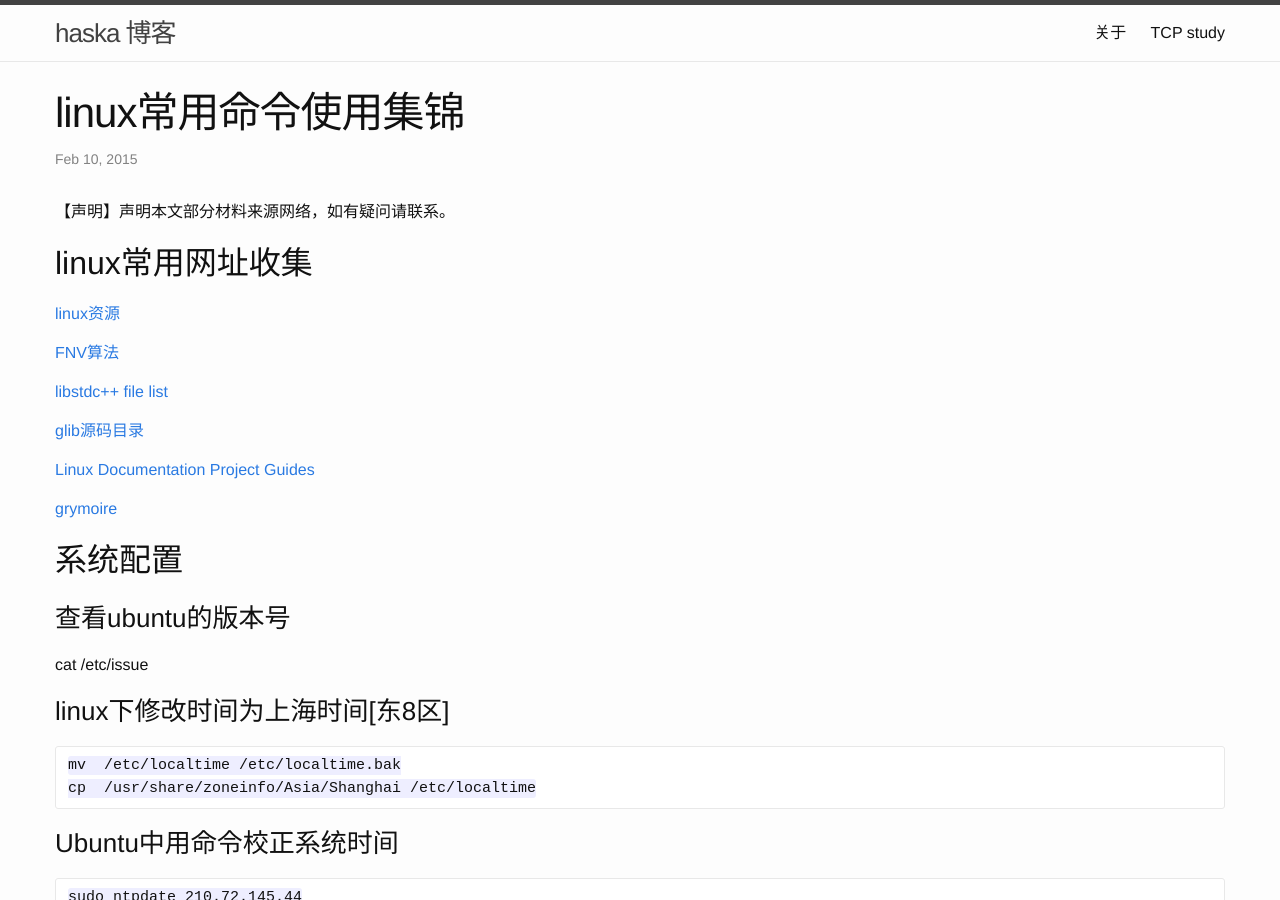
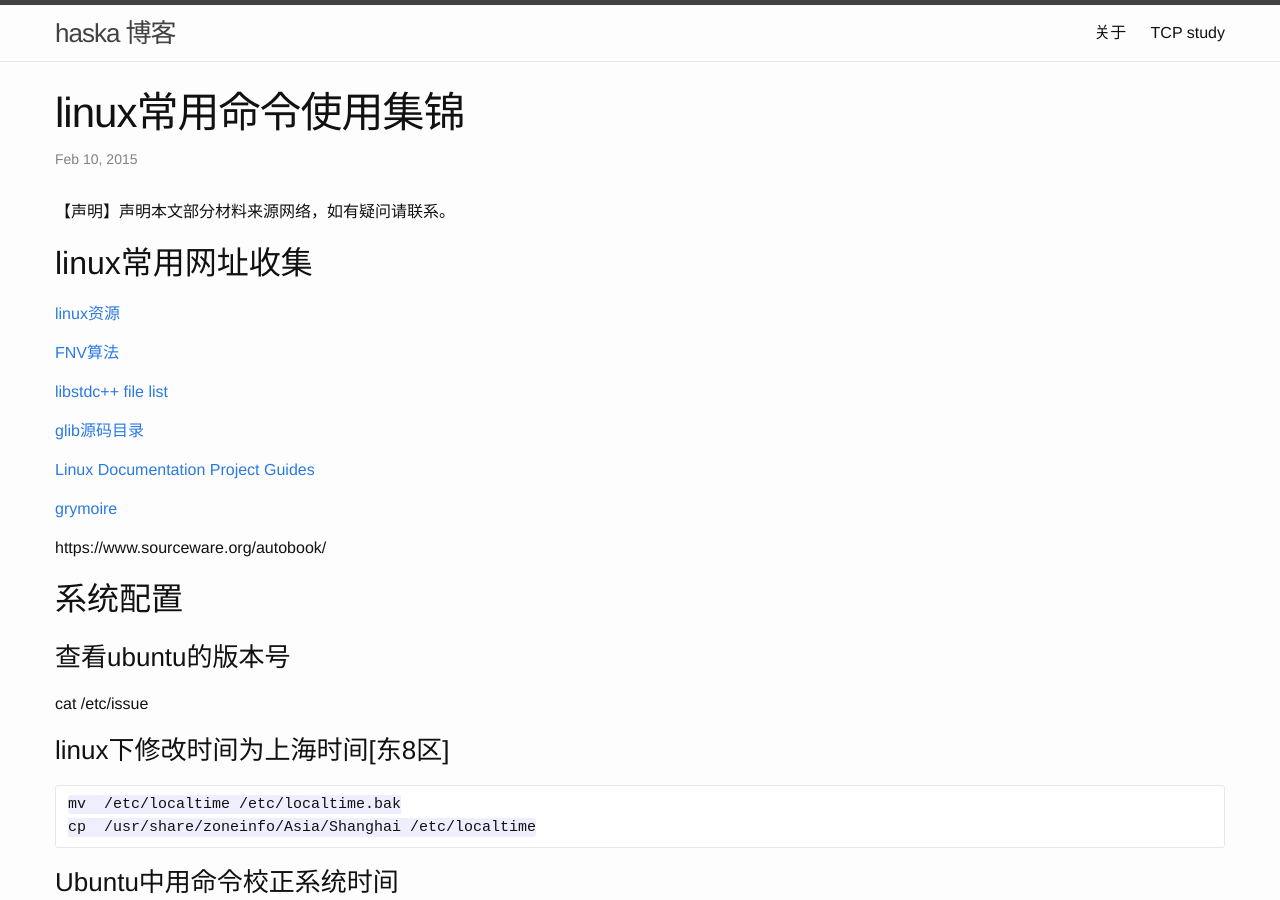
Before and after one commit to haska1025/haska1025.github.io, a Jekyll site: the page built from _posts/2015-02-10-linux常用命令使用集锦.markdown, in a window 1280 px wide and 900 px high. Built offline with Jekyll 4.4.1, drawn with Linux system fonts in a browser that asks for light colours; part of the change alters nothing that is shown.

Commit message:
Update 2015-02-10-linux常用命令使用集锦.markdown

```diff
--- a/_posts/2015-02-10-linux常用命令使用集锦.markdown
+++ b/_posts/2015-02-10-linux常用命令使用集锦.markdown
@@ -17,6 +17,8 @@ categories: linux
 [Linux Documentation Project Guides][tldp]
 
 [grymoire][grymoire]
+
+https://www.sourceware.org/autobook/
 
 [makelinux]:  http://www.makelinux.com
 [fnv]:   http://isthe.com/chongo/tech/comp/fnv/#FNV-0
```
